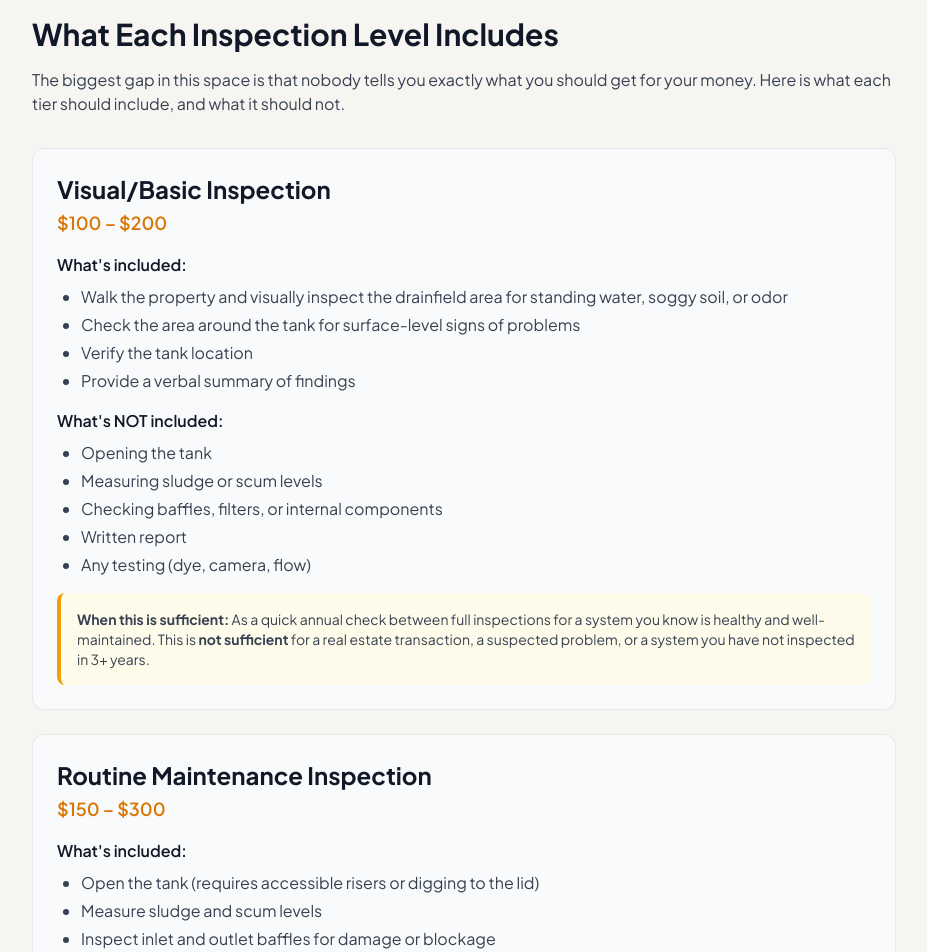
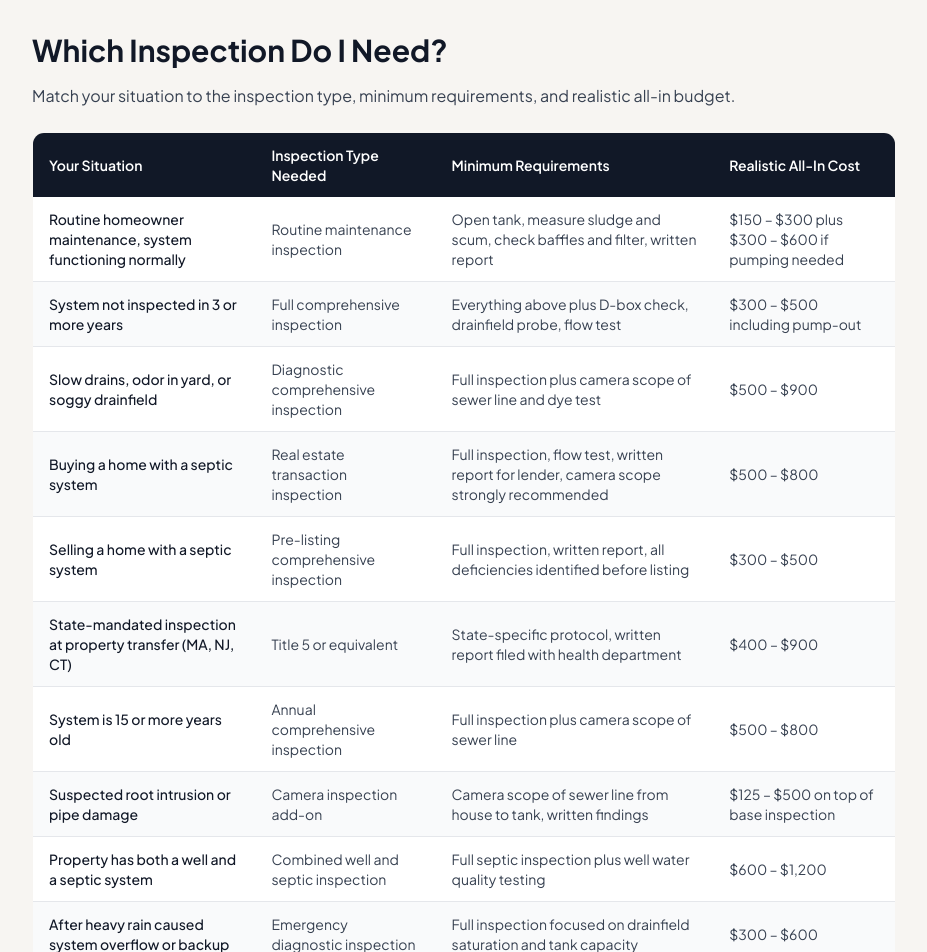
Before and after one commit to thebasementguide2026/theseptic.guide-, a Next.js app: page /cost-guides/septic-inspection-cost in a window 1280 px wide. Shown: the part 1980-2932 px from the top of the page, without its empty margins (176-1103 px from the left). Built offline with nearby package versions, Linux system fonts and the light colour scheme.

Commit message:
Update page.tsx

```diff
--- a/app/cost-guides/septic-inspection-cost/page.tsx
+++ b/app/cost-guides/septic-inspection-cost/page.tsx
@@ -265,6 +265,35 @@ export default function SepticInspectionCostPage() {
             </tbody>
           </table>
         </div>
+
+                  {/* Which Inspection Do I Need? */}
+          <h2 className="text-3xl font-bold text-gray-900 mb-4 mt-12">Which Inspection Do I Need?</h2>
+          <p className="text-gray-700 mb-6">Match your situation to the inspection type, minimum requirements, and realistic all-in budget.</p>
+          <div className="overflow-x-auto mb-8">
+            <table className="min-w-full border border-gray-200 rounded-lg overflow-hidden">
+              <thead className="bg-gray-900 text-white">
+                <tr>
+                  <th className="px-4 py-3 text-left text-sm font-semibold">Your Situation</th>
+                  <th className="px-4 py-3 text-left text-sm font-semibold">Inspection Type Needed</th>
+                  <th className="px-4 py-3 text-left text-sm font-semibold">Minimum Requirements</th>
+                  <th className="px-4 py-3 text-left text-sm font-semibold">Realistic All-In Cost</th>
+                </tr>
+              </thead>
+              <tbody className="divide-y divide-gray-200">
+                <tr className="bg-white"><td className="px-4 py-3 text-sm font-medium text-gray-900">Routine homeowner maintenance, system functioning normally</td><td className="px-4 py-3 text-sm text-gray-700">Routine maintenance inspection</td><td className="px-4 py-3 text-sm text-gray-700">Open tank, measure sludge and scum, check baffles and filter, written report</td><td className="px-4 py-3 text-sm text-gray-700">$150 &ndash; $300 plus $300 &ndash; $600 if pumping needed</td></tr>
+                <tr className="bg-gray-50"><td className="px-4 py-3 text-sm font-medium text-gray-900">System not inspected in 3 or more years</td><td className="px-4 py-3 text-sm text-gray-700">Full comprehensive inspection</td><td className="px-4 py-3 text-sm text-gray-700">Everything above plus D-box check, drainfield probe, flow test</td><td className="px-4 py-3 text-sm text-gray-700">$300 &ndash; $500 including pump-out</td></tr>
+                <tr className="bg-white"><td className="px-4 py-3 text-sm font-medium text-gray-900">Slow drains, odor in yard, or soggy drainfield</td><td className="px-4 py-3 text-sm text-gray-700">Diagnostic comprehensive inspection</td><td className="px-4 py-3 text-sm text-gray-700">Full inspection plus camera scope of sewer line and dye test</td><td className="px-4 py-3 text-sm text-gray-700">$500 &ndash; $900</td></tr>
+                <tr className="bg-gray-50"><td className="px-4 py-3 text-sm font-medium text-gray-900">Buying a home with a septic system</td><td className="px-4 py-3 text-sm text-gray-700">Real estate transaction inspection</td><td className="px-4 py-3 text-sm text-gray-700">Full inspection, flow test, written report for lender, camera scope strongly recommended</td><td className="px-4 py-3 text-sm text-gray-700">$500 &ndash; $800</td></tr>
+                <tr className="bg-white"><td className="px-4 py-3 text-sm font-medium text-gray-900">Selling a home with a septic system</td><td className="px-4 py-3 text-sm text-gray-700">Pre-listing comprehensive inspection</td><td className="px-4 py-3 text-sm text-gray-700">Full inspection, written report, all deficiencies identified before listing</td><td className="px-4 py-3 text-sm text-gray-700">$300 &ndash; $500</td></tr>
+                <tr className="bg-gray-50"><td className="px-4 py-3 text-sm font-medium text-gray-900">State-mandated inspection at property transfer (MA, NJ, CT)</td><td className="px-4 py-3 text-sm text-gray-700">Title 5 or equivalent</td><td className="px-4 py-3 text-sm text-gray-700">State-specific protocol, written report filed with health department</td><td className="px-4 py-3 text-sm text-gray-700">$400 &ndash; $900</td></tr>
+                <tr className="bg-white"><td className="px-4 py-3 text-sm font-medium text-gray-900">System is 15 or more years old</td><td className="px-4 py-3 text-sm text-gray-700">Annual comprehensive inspection</td><td className="px-4 py-3 text-sm text-gray-700">Full inspection plus camera scope of sewer line</td><td className="px-4 py-3 text-sm text-gray-700">$500 &ndash; $800</td></tr>
+                <tr className="bg-gray-50"><td className="px-4 py-3 text-sm font-medium text-gray-900">Suspected root intrusion or pipe damage</td><td className="px-4 py-3 text-sm text-gray-700">Camera inspection add-on</td><td className="px-4 py-3 text-sm text-gray-700">Camera scope of sewer line from house to tank, written findings</td><td className="px-4 py-3 text-sm text-gray-700">$125 &ndash; $500 on top of base inspection</td></tr>
+                <tr className="bg-white"><td className="px-4 py-3 text-sm font-medium text-gray-900">Property has both a well and a septic system</td><td className="px-4 py-3 text-sm text-gray-700">Combined well and septic inspection</td><td className="px-4 py-3 text-sm text-gray-700">Full septic inspection plus well water quality testing</td><td className="px-4 py-3 text-sm text-gray-700">$600 &ndash; $1,200</td></tr>
+                <tr className="bg-gray-50"><td className="px-4 py-3 text-sm font-medium text-gray-900">After heavy rain caused system overflow or backup</td><td className="px-4 py-3 text-sm text-gray-700">Emergency diagnostic inspection</td><td className="px-4 py-3 text-sm text-gray-700">Full inspection focused on drainfield saturation and tank capacity</td><td className="px-4 py-3 text-sm text-gray-700">$300 &ndash; $600</td></tr>
+                <tr className="bg-white"><td className="px-4 py-3 text-sm font-medium text-gray-900">New homeowner, no inspection history available</td><td className="px-4 py-3 text-sm text-gray-700">Full comprehensive inspection</td><td className="px-4 py-3 text-sm text-gray-700">Full inspection, establish baseline sludge accumulation rate</td><td className="px-4 py-3 text-sm text-gray-700">$300 &ndash; $500 including pump-out</td></tr>
+              </tbody>
+            </table>
+          </div>
 
         {/* What Each Inspection Level Includes */}
         <h2 className="text-3xl font-bold text-gray-900 mb-4">What Each Inspection Level Includes</h2>
```
